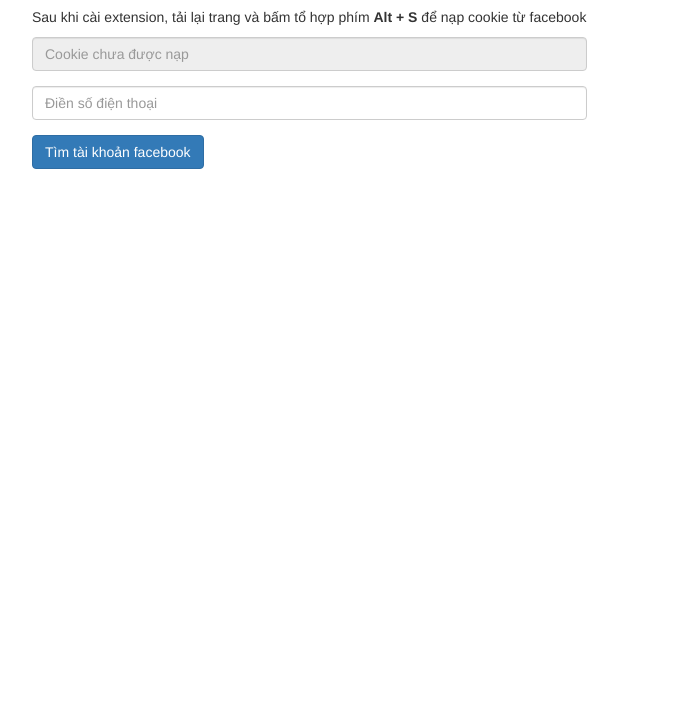
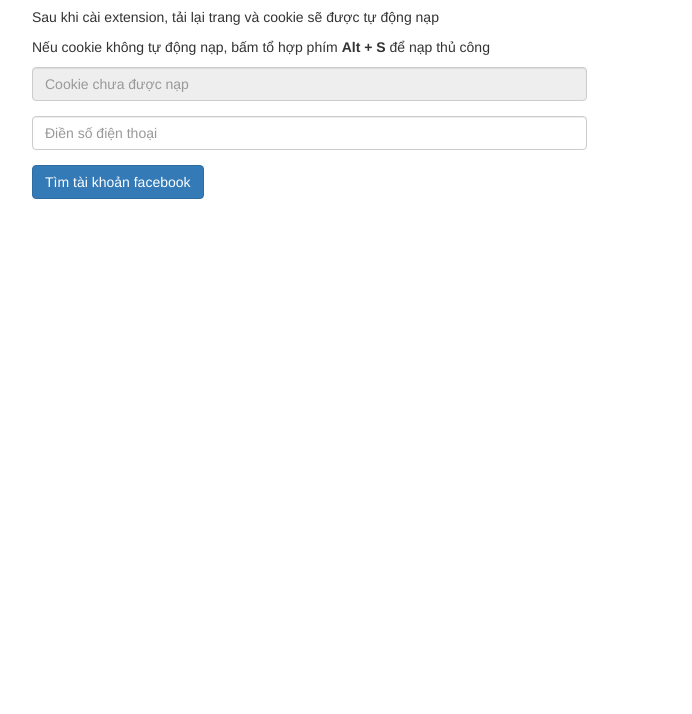
Before and after one commit to lequanghuylc/Search-Facebook-User-By-Phone, a website: page views/index.html in a window 1280 px wide. Shown: the part 86-800 px from the top of the page, without its empty margins (38-730 px from the left). Drawn offline with nearby package versions, Linux system fonts and the light colour scheme.

Commit message:
update auto load cookie

```diff
--- a/views/index.html
+++ b/views/index.html
@@ -14,7 +14,8 @@
             <div class="col-lg-12">
                 <h2>Sử dụng cookie để có kết quả tìm kiếm tốt nhất</h2>
                 <p>Tải extension tại <a href="https://chrome.google.com/webstore/detail/datasection-mobile-search/gboijiiojdkodeledciegmdjjejjpcdd" target="_blank">đây</a> để nạp cookie.</p>
-                <p>Sau khi cài extension, tải lại trang và bấm tổ hợp phím <strong>Alt + S</strong> để nạp cookie từ facebook</p>
+                <p>Sau khi cài extension, tải lại trang và cookie sẽ được tự động nạp</p>
+                <p>Nếu cookie không tự động nạp, bấm tổ hợp phím <strong>Alt + S</strong> để nạp thủ công</p>
                 <h4 id="cookieload"></h4>
             </div>
         </div>
```
